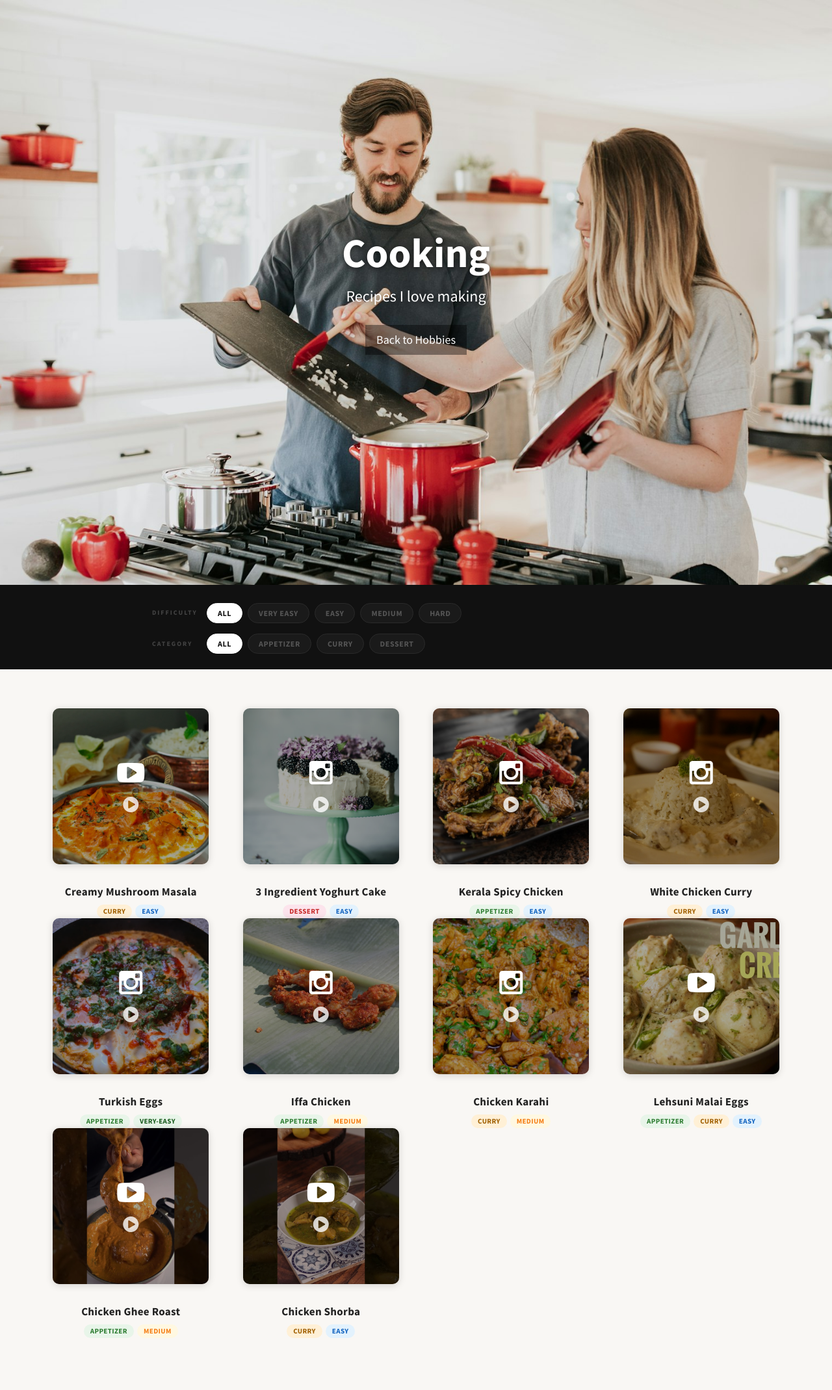
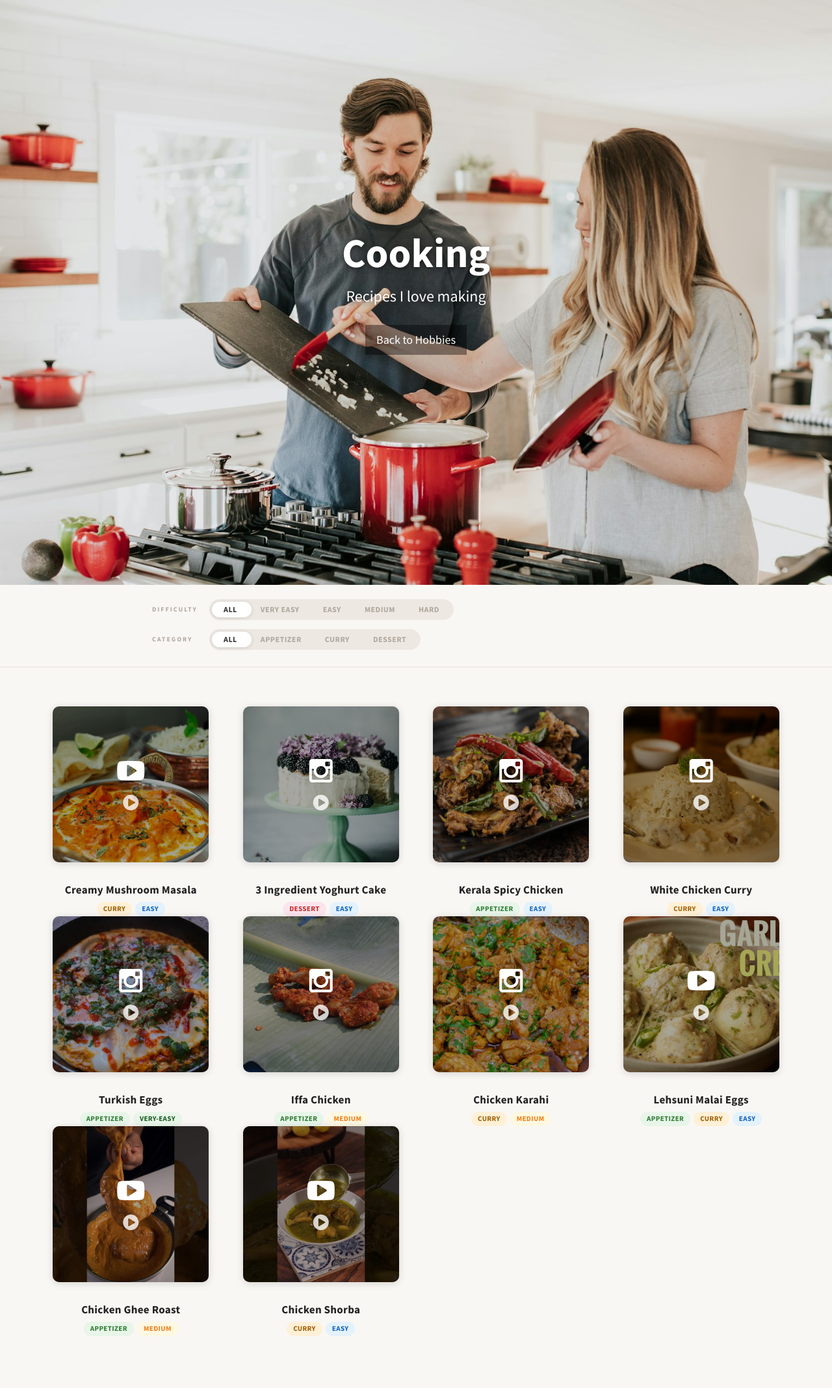
Before and after one commit to HotSushi/hotsushi.github.io, a Jekyll site: the page built from cooking.md, in a window 1280 px wide. Shown: the whole page at 65% size. Built offline with Jekyll 4.4.1, drawn with Linux system fonts in a browser that asks for light colours.

Commit message:
Replace filter pills with sliding segmented control, match tile background
Co-Authored-By: Claude Sonnet 4.6 <noreply@anthropic.com>

```diff
--- a/_includes/timelines/cooking.html
+++ b/_includes/timelines/cooking.html
@@ -113,8 +113,9 @@
 
         /* ── Filter bar ── */
         .filter-bar-section {
-            background: #111;
-            padding: 28px 0 24px;
+            background: #f9f7f4;
+            padding: 22px 0 26px;
+            border-bottom: 1px solid #e8e3dd;
         }
         .filter-bar-inner {
             max-width: 860px;
@@ -122,12 +123,12 @@
             padding: 0 24px;
             display: flex;
             flex-direction: column;
-            gap: 16px;
+            gap: 14px;
         }
         .filter-row {
             display: flex;
             align-items: center;
-            gap: 12px;
+            gap: 16px;
             flex-wrap: wrap;
         }
         .filter-row-label {
@@ -136,42 +137,58 @@
             font-weight: 700;
             letter-spacing: 2px;
             text-transform: uppercase;
-            color: #444;
+            color: #b0a89e;
             width: 72px;
             flex-shrink: 0;
         }
-        .filter-pills {
-            display: flex;
-            gap: 8px;
-            flex-wrap: wrap;
+
+        /* segmented slider track */
+        .seg-track {
+            position: relative;
+            display: inline-flex;
+            background: #ede8e2;
+            border-radius: 999px;
+            padding: 4px;
         }
-        .fpill {
-            display: inline-block;
-            padding: 6px 16px;
+        .seg-thumb {
+            position: absolute;
+            top: 4px;
+            bottom: 4px;
+            background: #fff;
+            border-radius: 999px;
+            box-shadow: 0 1px 6px rgba(0,0,0,0.13);
+            transition: left 0.22s cubic-bezier(0.4,0,0.2,1),
+                        width 0.22s cubic-bezier(0.4,0,0.2,1);
+            pointer-events: none;
+        }
+        .seg-option {
+            position: relative;
+            z-index: 1;
+            padding: 6px 18px;
+            border: none;
+            background: transparent;
             border-radius: 999px;
             font-family: 'Source Sans Pro', sans-serif;
             font-size: 12px;
             font-weight: 700;
-            letter-spacing: 0.6px;
+            letter-spacing: 0.5px;
             text-transform: uppercase;
+            color: #b0a89e;
             cursor: pointer;
-            border: 1.5px solid #2a2a2a;
-            background: #1a1a1a;
-            color: #555;
-            transition: all 0.18s ease;
-            user-select: none;
+            transition: color 0.18s;
+            white-space: nowrap;
+            line-height: 1;
         }
-        .fpill:hover { border-color: #444; color: #aaa; }
-
-        /* active states — one per tag value */
-        .fpill.active-all        { background: #fff;    border-color: #fff;    color: #111; }
-        .fpill.active-very-easy  { background: #1b5e20; border-color: #1b5e20; color: #fff; box-shadow: 0 0 12px rgba(27,94,32,0.45); }
-        .fpill.active-easy       { background: #1565c0; border-color: #1565c0; color: #fff; box-shadow: 0 0 12px rgba(21,101,192,0.45); }
-        .fpill.active-medium     { background: #f57f17; border-color: #f57f17; color: #fff; box-shadow: 0 0 12px rgba(245,127,23,0.45); }
-        .fpill.active-hard       { background: #bf360c; border-color: #bf360c; color: #fff; box-shadow: 0 0 12px rgba(191,54,12,0.45); }
-        .fpill.active-appetizer  { background: #2e7d32; border-color: #2e7d32; color: #fff; box-shadow: 0 0 12px rgba(46,125,50,0.45); }
-        .fpill.active-curry      { background: #a05f00; border-color: #a05f00; color: #fff; box-shadow: 0 0 12px rgba(160,95,0,0.45); }
-        .fpill.active-dessert    { background: #c62828; border-color: #c62828; color: #fff; box-shadow: 0 0 12px rgba(198,40,40,0.45); }
+        .seg-option:hover { color: #666; }
+        /* active colours per value */
+        .seg-option.active[data-value="all"]        { color: #333; }
+        .seg-option.active[data-value="very-easy"]  { color: #1b5e20; }
+        .seg-option.active[data-value="easy"]       { color: #1565c0; }
+        .seg-option.active[data-value="medium"]     { color: #e65100; }
+        .seg-option.active[data-value="hard"]       { color: #bf360c; }
+        .seg-option.active[data-value="appetizer"]  { color: #2e7d32; }
+        .seg-option.active[data-value="curry"]      { color: #a05f00; }
+        .seg-option.active[data-value="dessert"]    { color: #c62828; }
 
         /* tile hide animation */
         .reel-item {
@@ -201,21 +218,23 @@
         <div class="filter-bar-inner">
             <div class="filter-row">
                 <span class="filter-row-label">Difficulty</span>
-                <div class="filter-pills" id="difficulty-pills">
-                    <span class="fpill active-all" data-filter="difficulty" data-value="all">All</span>
-                    <span class="fpill" data-filter="difficulty" data-value="very-easy">Very Easy</span>
-                    <span class="fpill" data-filter="difficulty" data-value="easy">Easy</span>
-                    <span class="fpill" data-filter="difficulty" data-value="medium">Medium</span>
-                    <span class="fpill" data-filter="difficulty" data-value="hard">Hard</span>
+                <div class="seg-track" id="difficulty-track">
+                    <div class="seg-thumb" id="difficulty-thumb"></div>
+                    <button class="seg-option active" data-filter="difficulty" data-value="all">All</button>
+                    <button class="seg-option" data-filter="difficulty" data-value="very-easy">Very Easy</button>
+                    <button class="seg-option" data-filter="difficulty" data-value="easy">Easy</button>
+                    <button class="seg-option" data-filter="difficulty" data-value="medium">Medium</button>
+                    <button class="seg-option" data-filter="difficulty" data-value="hard">Hard</button>
                 </div>
             </div>
             <div class="filter-row">
                 <span class="filter-row-label">Category</span>
-                <div class="filter-pills" id="category-pills">
-                    <span class="fpill active-all" data-filter="category" data-value="all">All</span>
-                    <span class="fpill" data-filter="category" data-value="appetizer">Appetizer</span>
-                    <span class="fpill" data-filter="category" data-value="curry">Curry</span>
-                    <span class="fpill" data-filter="category" data-value="dessert">Dessert</span>
+                <div class="seg-track" id="category-track">
+                    <div class="seg-thumb" id="category-thumb"></div>
+                    <button class="seg-option active" data-filter="category" data-value="all">All</button>
+                    <button class="seg-option" data-filter="category" data-value="appetizer">Appetizer</button>
+                    <button class="seg-option" data-filter="category" data-value="curry">Curry</button>
+                    <button class="seg-option" data-filter="category" data-value="dessert">Dessert</button>
                 </div>
             </div>
         </div>
@@ -267,32 +286,44 @@
     (function () {
         var active = { difficulty: 'all', category: 'all' };
 
+        function positionThumb(track, thumb, activeBtn) {
+            thumb.style.left  = activeBtn.offsetLeft + 'px';
+            thumb.style.width = activeBtn.offsetWidth + 'px';
+        }
+
+        function initTrack(trackId, thumbId) {
+            var track = document.getElementById(trackId);
+            var thumb = document.getElementById(thumbId);
+            var firstActive = track.querySelector('.seg-option.active');
+            if (firstActive) positionThumb(track, thumb, firstActive);
+
+            track.querySelectorAll('.seg-option').forEach(function (btn) {
+                btn.addEventListener('click', function () {
+                    var group = btn.dataset.filter;
+                    var val   = btn.dataset.value;
+                    active[group] = val;
+
+                    track.querySelectorAll('.seg-option').forEach(function (b) {
+                        b.classList.remove('active');
+                    });
+                    btn.classList.add('active');
+                    positionThumb(track, thumb, btn);
+                    applyFilters();
+                });
+            });
+        }
+
         function applyFilters() {
             document.querySelectorAll('.reel-item').forEach(function (item) {
-                var tags = (item.dataset.tags || '').split(' ');
+                var tags  = (item.dataset.tags || '').split(' ');
                 var diffOk = active.difficulty === 'all' || tags.indexOf(active.difficulty) !== -1;
-                var catOk  = active.category  === 'all' || tags.indexOf(active.category)  !== -1;
+                var catOk  = active.category   === 'all' || tags.indexOf(active.category)  !== -1;
                 item.classList.toggle('filtered-out', !(diffOk && catOk));
             });
         }
 
-        document.querySelectorAll('.fpill').forEach(function (pill) {
-            pill.addEventListener('click', function () {
-                var group = pill.dataset.filter;
-                var val   = pill.dataset.value;
-                active[group] = val;
-
-                // update active class within this group
-                document.querySelectorAll('.fpill[data-filter="' + group + '"]').forEach(function (p) {
-                    p.className = 'fpill';
-                    if (p.dataset.value === val) {
-                        p.classList.add('active-' + val);
-                    }
-                });
-
-                applyFilters();
-            });
-        });
+        initTrack('difficulty-track', 'difficulty-thumb');
+        initTrack('category-track',   'category-thumb');
     })();
     </script>
 
```
